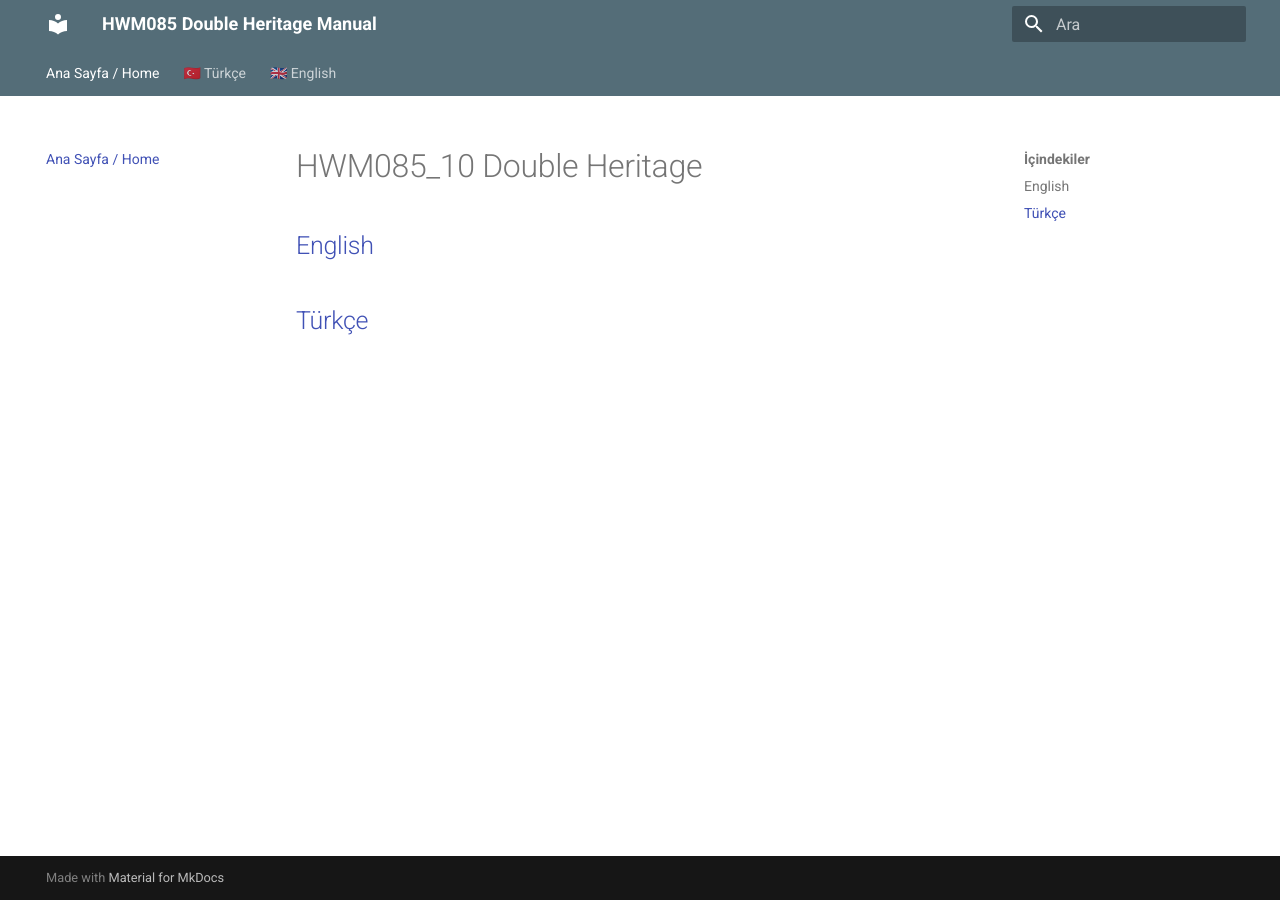
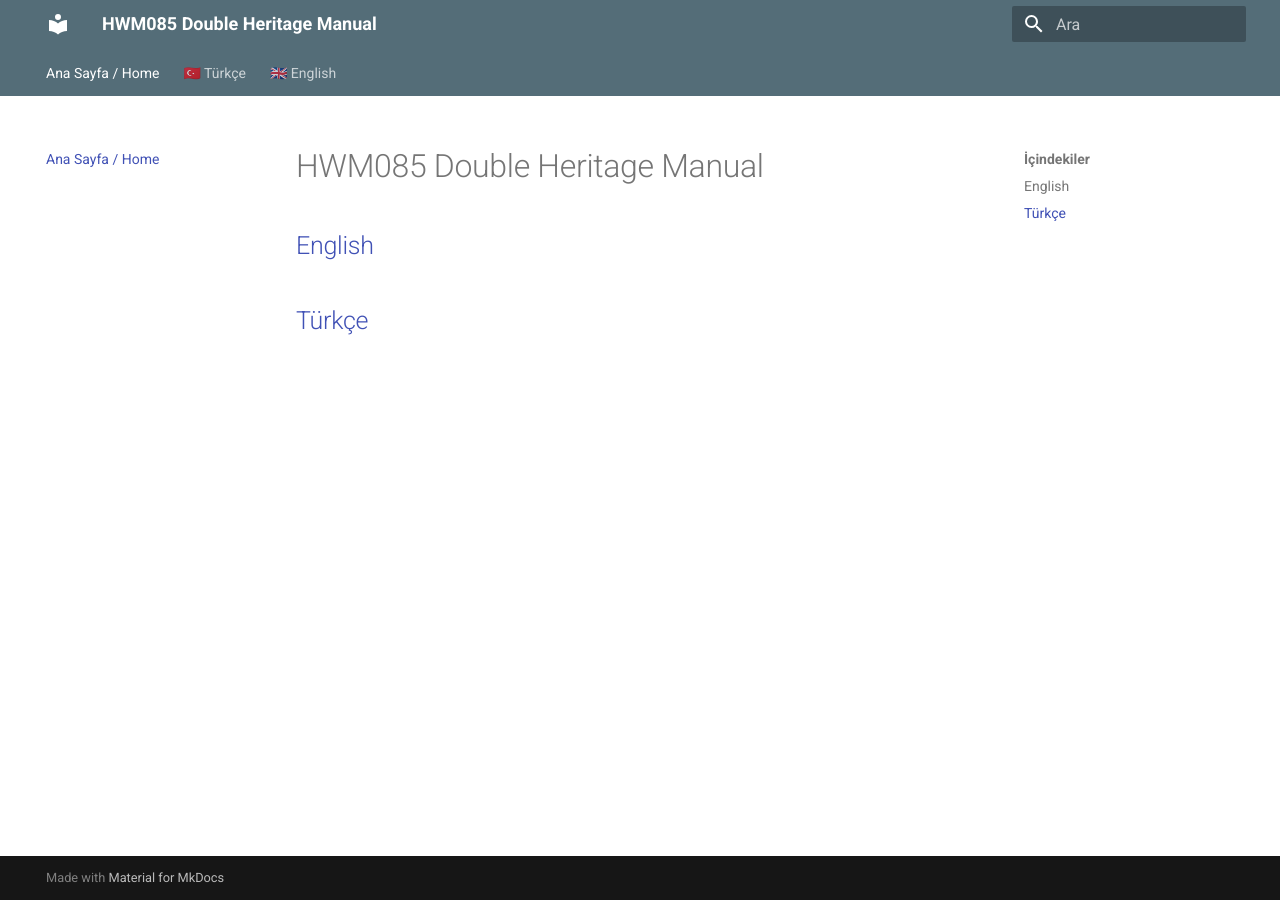
Before and after one commit to hm-info/hwm085-dbl-hrtg, an MkDocs documentation site: the page built from docs/index.md, in a window 1280 px wide. Built offline with MkDocs 1.6.1 and Material for MkDocs 9.7.7, drawn with Linux system fonts in a browser that asks for light colours.

Commit message:
Update index.md

```diff
--- a/docs/index.md
+++ b/docs/index.md
@@ -1,4 +1,4 @@
-# HWM085_10 Double Heritage
+# HWM085 Double Heritage Manual
 
 ## [English](english)
 
```
